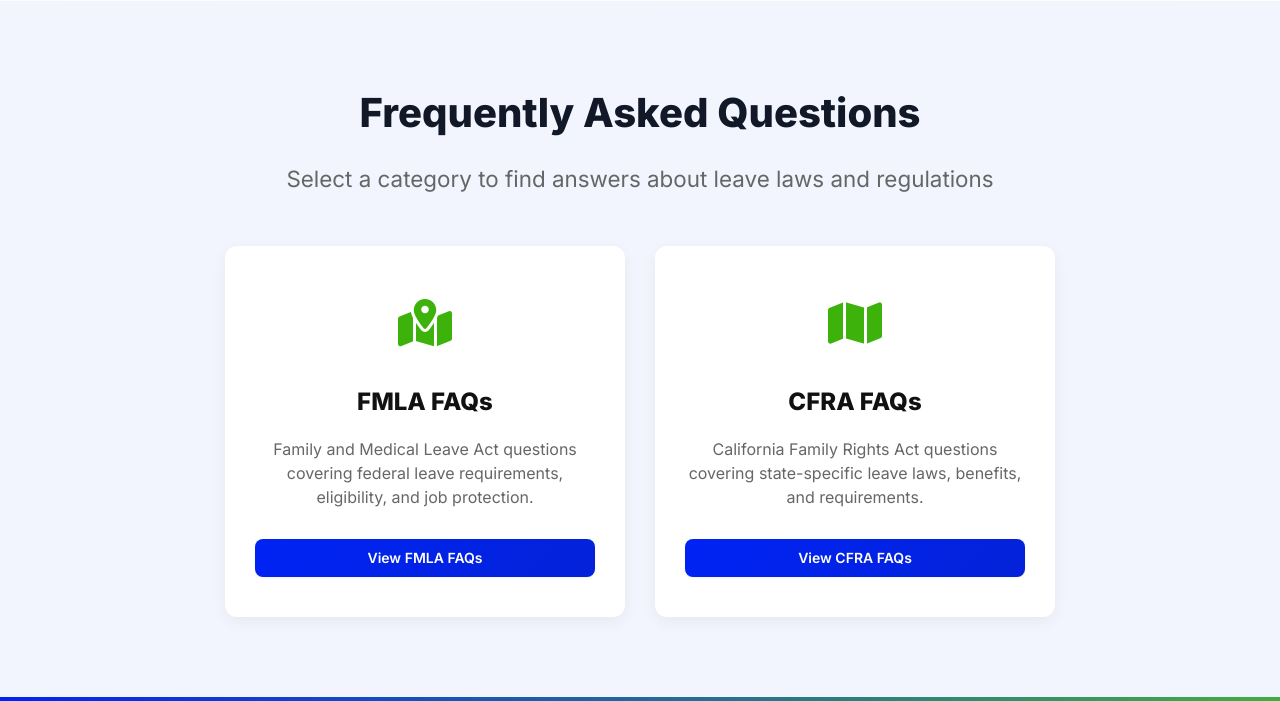
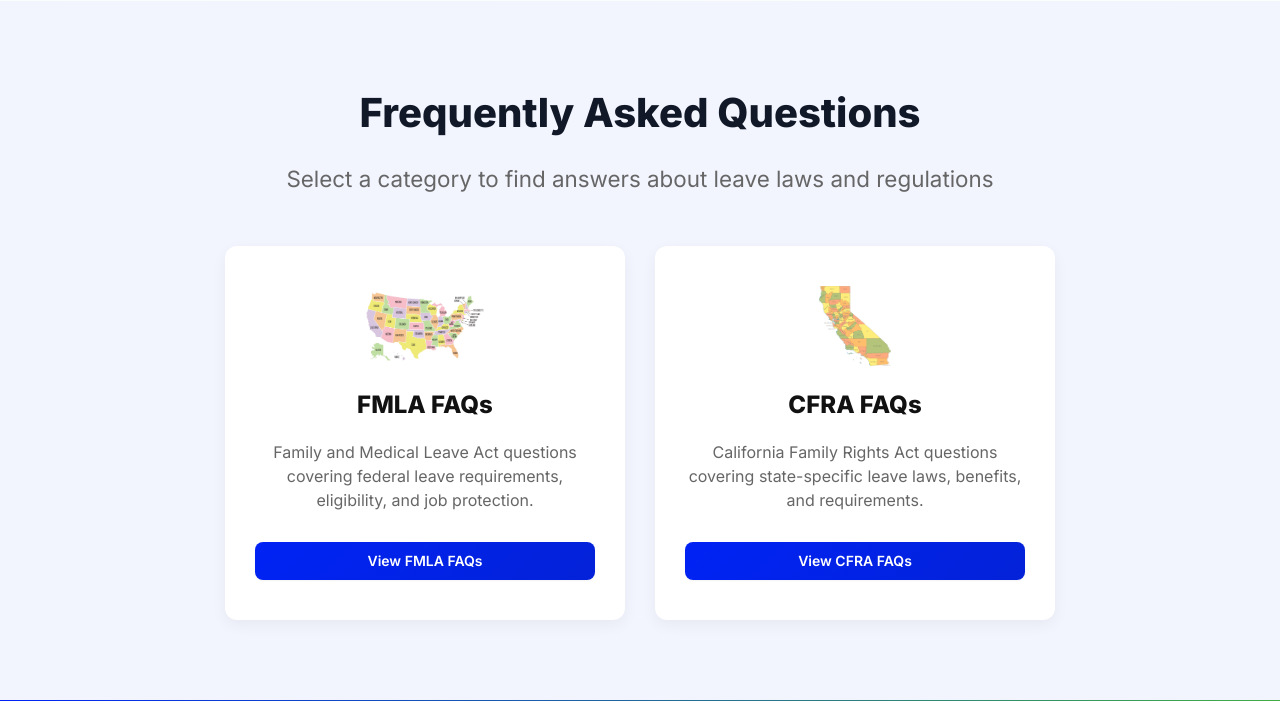
Before and after one commit to kiwixcompo/hrla-app, a PHP site: page /leave_assistant/ in a window 1280 px wide. Shown: the part 3896-4597 px from the top of the page. Run offline with PHP 8.4, Linux system fonts and the light colour scheme; data that the repository does not hold is empty; some libraries are stand-ins or nearby versions.

Commit message:
Update application files

```diff
--- a/assets/css/assistant.css
+++ b/assets/css/assistant.css
@@ -1,4 +1,3 @@
-/**
  * AI Assistant Styles
  * HR Leave Assistant - PHP/MySQL Version
  */
--- a/index.php
+++ b/index.php
@@ -325,6 +325,7 @@ $pageTitle = 'HRLA - HR Leave Assist | HR Leave Response Generator';
         .faq-selection-header { text-align: center; margin-bottom: 50px; }
         .faq-selection-header .section-subtitle { font-size: 1.4rem !important; color: #666; }
         .faq-selection-grid { display: flex; justify-content: center; gap: 30px; flex-wrap: wrap; }
+
         .faq-selection-card {
             background: white;
             padding: 40px 30px;
@@ -337,7 +338,16 @@ $pageTitle = 'HRLA - HR Leave Assist | HR Leave Response Generator';
             transition: transform 0.2s ease, box-shadow 0.2s ease;
         }
         .faq-selection-card:hover { transform: translateY(-5px); box-shadow: 0 10px 25px rgba(0,0,0,0.1); }
-        .faq-card-icon { font-size: 3rem; color: var(--hrla-blue); margin-bottom: 20px; }
+
+        /* Updated Image Sizing */
+        .faq-card-icon { margin-bottom: 20px; display: flex; justify-content: center; }
+        .faq-card-icon img {
+            max-width: 100%; /* Ensure it never overflows width */
+            height: auto;    /* Maintain aspect ratio */
+            max-height: 80px; /* Restrict height so it doesn't dominate */
+            object-fit: contain; /* Ensure image fits nicely */
+        }
+
         .faq-selection-card h3 { font-size: 1.5rem; font-weight: 800; margin-bottom: 15px; color: #111; }
         .faq-selection-card p { color: #666; margin-bottom: 30px; line-height: 1.5; }
 
@@ -655,7 +665,6 @@ $pageTitle = 'HRLA - HR Leave Assist | HR Leave Response Generator';
             </div>
         </section>
 
-        <!-- What Is HR Leave Assist Section - Mobile Only -->
         <section class="what-is-mobile-section mobile-only">
             <div class="container">
                 <div class="mobile-video-header">
@@ -676,7 +685,6 @@ $pageTitle = 'HRLA - HR Leave Assist | HR Leave Response Generator';
             </div>
         </section>
 
-        <!-- What Is HR Leave Assist Section - Desktop -->
         <section id="what-is-hrla" class="what-is-section desktop-only">
             <div class="container">
                 <div class="section-header">
@@ -856,8 +864,8 @@ $pageTitle = 'HRLA - HR Leave Assist | HR Leave Response Generator';
                 </div>
                 <div class="faq-selection-grid">
                     <div class="faq-selection-card">
-                        <div class="faq-card-icon" style="color: var(--hrla-green);">
-                            <i class="fas fa-map-marked-alt"></i>
+                        <div class="faq-card-icon">
+                            <img src="usa_map.png" alt="USA Map">
                         </div>
                         <h3>FMLA FAQs</h3>
                         <p>Family and Medical Leave Act questions covering federal leave requirements, eligibility, and job protection.</p>
@@ -866,8 +874,8 @@ $pageTitle = 'HRLA - HR Leave Assist | HR Leave Response Generator';
                         </a>
                     </div>
                     <div class="faq-selection-card">
-                        <div class="faq-card-icon" style="color: var(--hrla-green);">
-                            <i class="fas fa-map"></i>
+                        <div class="faq-card-icon">
+                            <img src="california_map.png" alt="California Map">
                         </div>
                         <h3>CFRA FAQs</h3>
                         <p>California Family Rights Act questions covering state-specific leave laws, benefits, and requirements.</p>
```
Also changed, not shown: assets/css/main.css (+13 -0 lines), california_map.png (added), usa_map.png (added).
